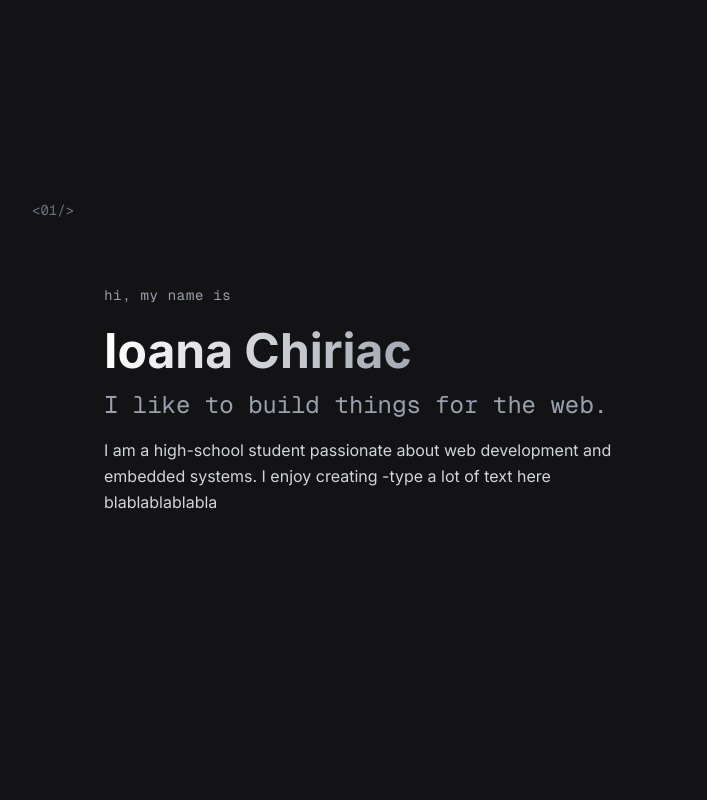
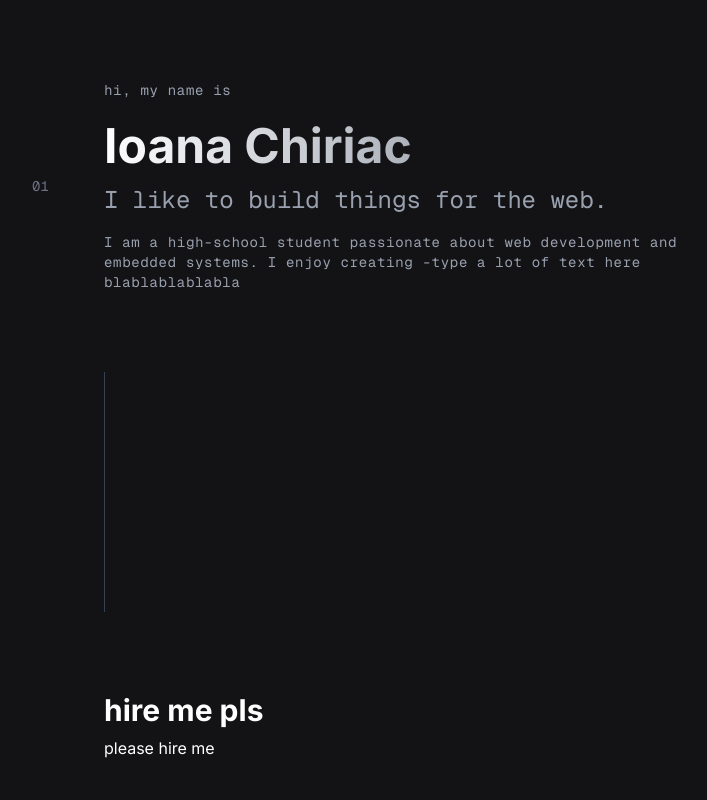
Before and after one commit to ChiriacIoana/portofolio, a Next.js app: page /home in a window 1280 px wide. Shown: the top 800 px of the page, without its empty margins (16-723 px from the left). Built offline with nearby package versions, Linux system fonts and the light colour scheme.

Commit message:
added cool line

```diff
--- a/app/(app)/home/page.tsx
+++ b/app/(app)/home/page.tsx
@@ -34,19 +34,18 @@
 };
 
 function HomePage() {
-  const sectionNr="<01/>"
+  const sectionNr = "01";
   return (
     <div className="bg-[#131316] text-white font-roboto">
-      <div className="">
       <motion.section
-          className="min-h-screen flex items-center"
+        className="py-20 flex items-center"
         variants={revealVariants}
         initial="hidden"
         whileInView="visible"
         viewport={{ once: false, amount: 0.3 }}
       >
         <motion.span
-            className="text-sm text-gray-500 font-mono absolute left-0 ml-12 top-50"
+          className="text-sm text-gray-500 font-mono absolute left-0 ml-12"
           initial={{ opacity: 0 }}
           whileInView={{ opacity: 1 }}
           transition={{ delay: 0.1 }}
@@ -65,17 +64,23 @@
               I like to build things for the web.
             </h2>
           </div>
-            <p className="text-gray-300 font-inter leading-relaxed max-w-lg text-base">
+          <p className="text-sm text-gray-400 font-mono tracking-wider">
             I am a high-school student passionate about web development and
             embedded systems. I enjoy creating -type a lot of text here
             blablablablabla
           </p>
         </div>
       </motion.section>
-      </div>
+      <motion.div
+        className="w-px h-60 bg-gray-700 ml-30 my-0"
+        initial={{ scaleY: 0 }}
+        whileInView={{ scaleY: 1 }}
+        transition={{ duration: 1, ease: "easeInOut" }}
+        style={{ transformOrigin: "top" }}
+      ></motion.div>
 
       <motion.section
-        className="min-h-screen flex items-center"
+        className="py-20 flex items-center"
         variants={revealVariants}
         initial="hidden"
         whileInView="visible"
```
Lines whose indentation alone changed are shown as unchanged.
